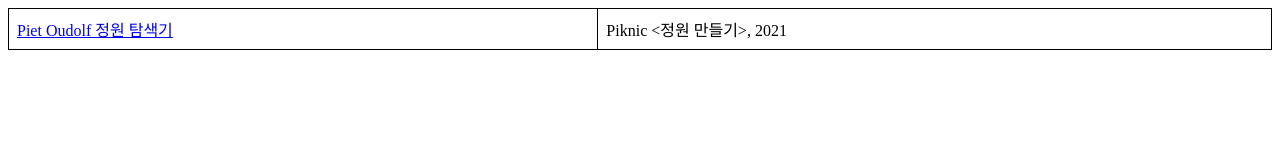
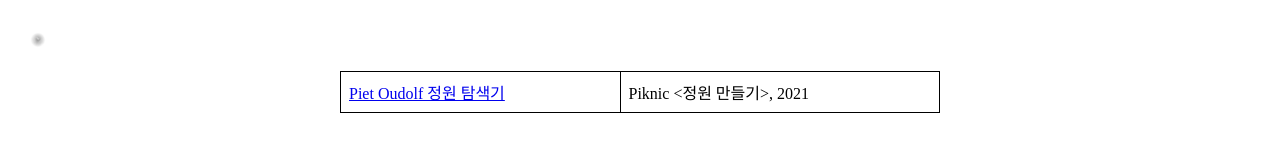
Before and after one commit to nninnnin/blog-monorepo, a website built with Parcel: page src/pages/works.html in a window 1280 px wide. Built offline with nearby package versions, Linux system fonts and the light colour scheme.

Commit message:
컴포넌트 의존성 수정: 레이아웃 컴포넌트에 네비게이션 컴포넌트 포함

```diff
--- a/src/components/GlobalLayout.js
+++ b/src/components/GlobalLayout.js
@@ -1,20 +1,34 @@
-import Base from "@/components/Base.js";
+import { LitElement, html, css } from "lit";
+import { customElement } from "lit/decorators.js";
 
-class GlobalLayout extends Base {
-  constructor() {
-    super();
-  }
+import "@/components/Navigation.js";
+
+@customElement("global-layout")
+class GlobalLayout extends LitElement {
+  static styles = css`
+    :host {
+      margin: 0;
+      padding: 0;
+
+      display: flex;
+      flex-direction: column;
+      min-height: 100dvh;
+
+      position: relative;
+    }
+
+    :host div {
+      width: 600px;
+      margin: 0 auto;
+    }
+  `;
 
   render() {
-    this.shadowRoot.innerHTML += `
-      <style>
-        :host {
-          margin: 0;
-          padding: 0;
-        }
-      </style>
-
-      <slot></slot>
+    return html`
+      <my-navigation></my-navigation>
+      <div>
+        <slot></slot>
+      </div>
     `;
   }
 }
```
Also changed, not shown: src/pages/index.html (+14 -2 lines).
